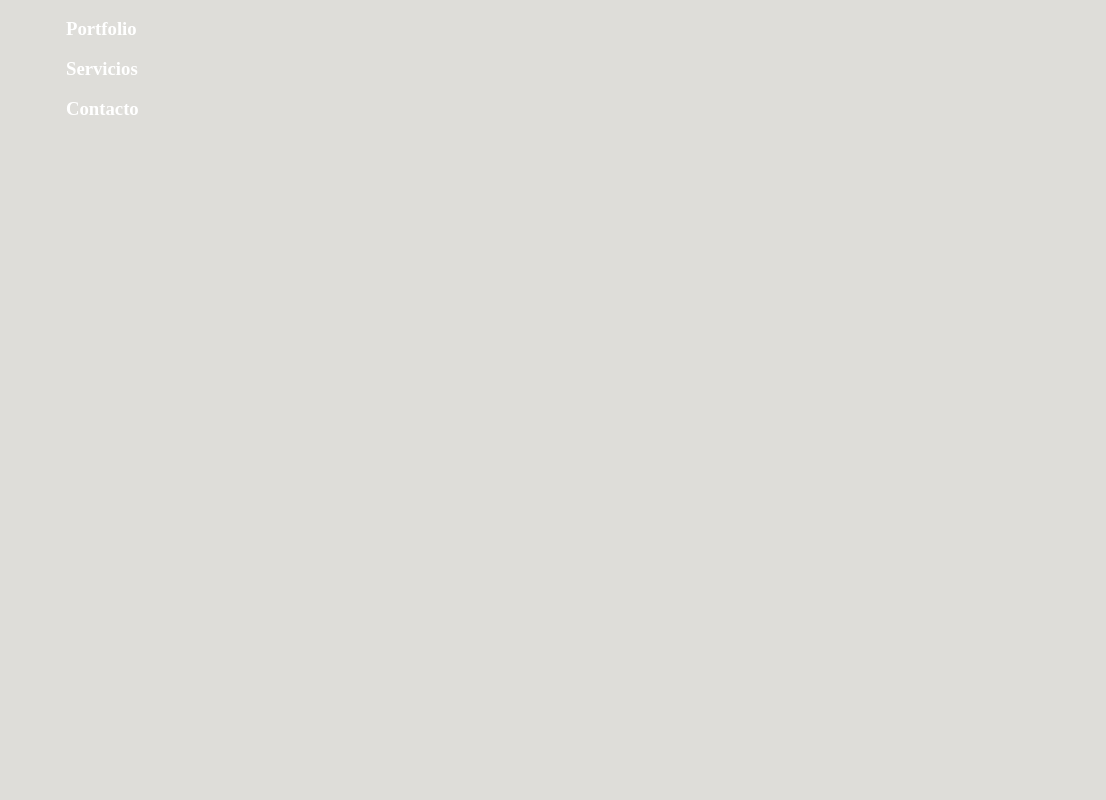
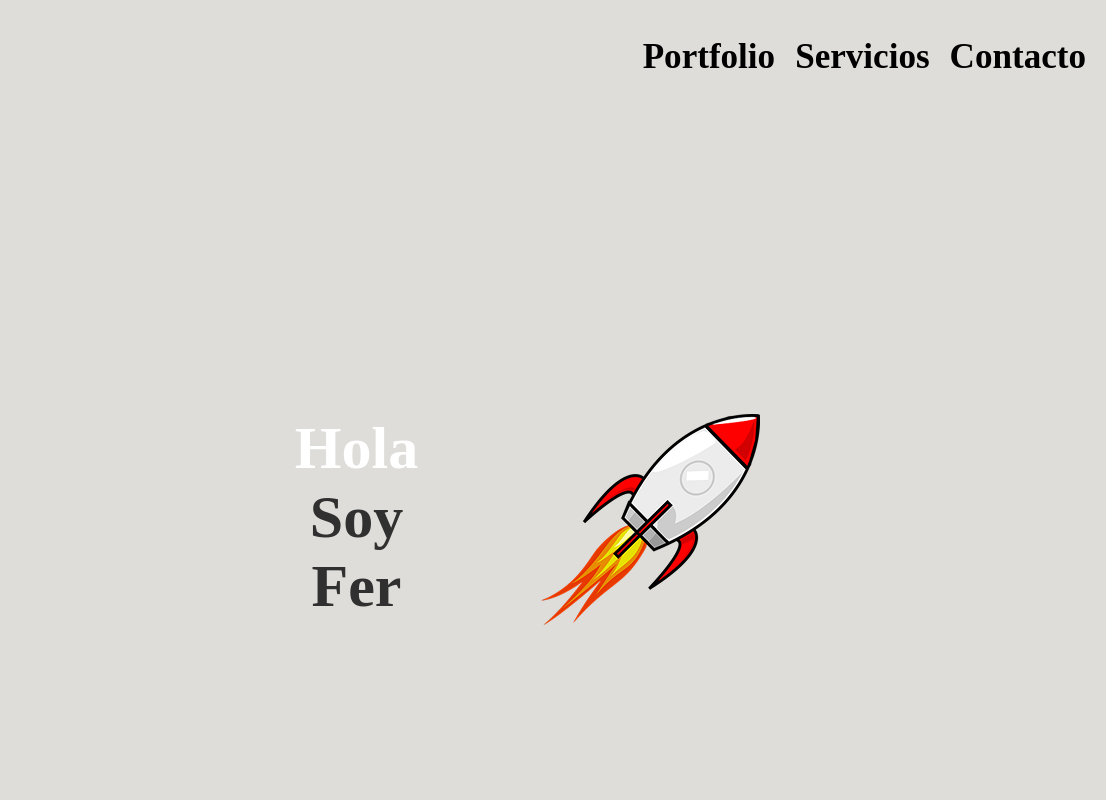
Before and after one commit to fernandodanielm/web-y-componentes-desafio, a website: page index.html in a window 1280 px wide. Shown: the top 800 px of the page, 174-1280 px from the left. Drawn offline with Linux system fonts and the light colour scheme.

Commit message:
Mensaje de tu commit

```diff
--- a/index.css
+++ b/index.css
@@ -128,55 +128,57 @@
     margin-left: 40px;
 }
 
-@media (min-width: 965px){
-    .header{
+@media (min-width: 965px) {
+    .header {
         display: flex;
         justify-content: space-between;
+        align-items: center;
         padding: 0 20px;
+        width: 100%;
+        height: 114px;
+        position: relative;
     }
 
-    .header .menunodesplegable{
+    .header .menunodesplegable {
         display: flex;
-        color: white;
-        text-decoration: none;
+        align-items: center;
+        position: absolute;
+        top: 0;
+        right: 20px;
+        height: 100%;
     }
 
-    .header, .section1{
+    .header .menunodesplegable a {
+        font-size: 30px;
+        color: black;
+        text-decoration: none;
+        margin-left: 20px;
+    }
+
+    .header__nav,
+    .menu-container,
+    .header__menu {
+        display: none;
+    }
+}
+
+@media (min-width: 960px){
+    .section1 {
         width: 100%;
         height: 1024px;
-    }
-    .section1{
         flex-direction: row;
-        justify-content: center;
-        text-align: center;
     }
 
-    .header__nav{
-        display: none;
+    .section1__titulo1 {
+        color: white;
+        font-size: 60px;
+        margin-top: 300px;
     }
 
-    .menu-container{
-        display: none;
-    }
-
-    .header__menu{
-        display: none;
-    }
-
-    .header .menunodesplegable{
-        display: inline-block;
-        padding: 0 20px;
-
-    }
-
-    .header .menunodesplegable a{
-        font-size: 700;
-        color: white;
-        text-decoration: none;
-        justify-content: row;
-        margin-left: 1000px;
-        left: 1000px;
-
+    .section1__cohete {
+        width: 219px;
+        height: 211px;
+        margin-top: 300px;
     }
 }
 
@@ -348,6 +350,7 @@
     background-color: #00ADB5;
     border-radius: 24px;
     margin-top: 20px;
+    margin-bottom: 30px;
 }
 
 .field-group {
@@ -472,11 +475,13 @@
     .footer {
         width: 100%;
         height: 600px;
+        color: #13171C;
     }
 
     .footer__menu{
         display: flex;
         flex-direction: row;
+        color: black
     }
 
     .containerderedessociales {
--- a/index.html
+++ b/index.html
@@ -6,6 +6,7 @@
     <title>Document</title>
     <script defer src="./index.js"></script>
     <link rel="stylesheet" href="./index.css">
+    <link rel="icon" href="./logo.jpeg">
 </head>
 <body>
     <header class="header">
```
Also changed, not shown: package.json (added, +20 -0 lines), pnpm-lock.yaml (added).
